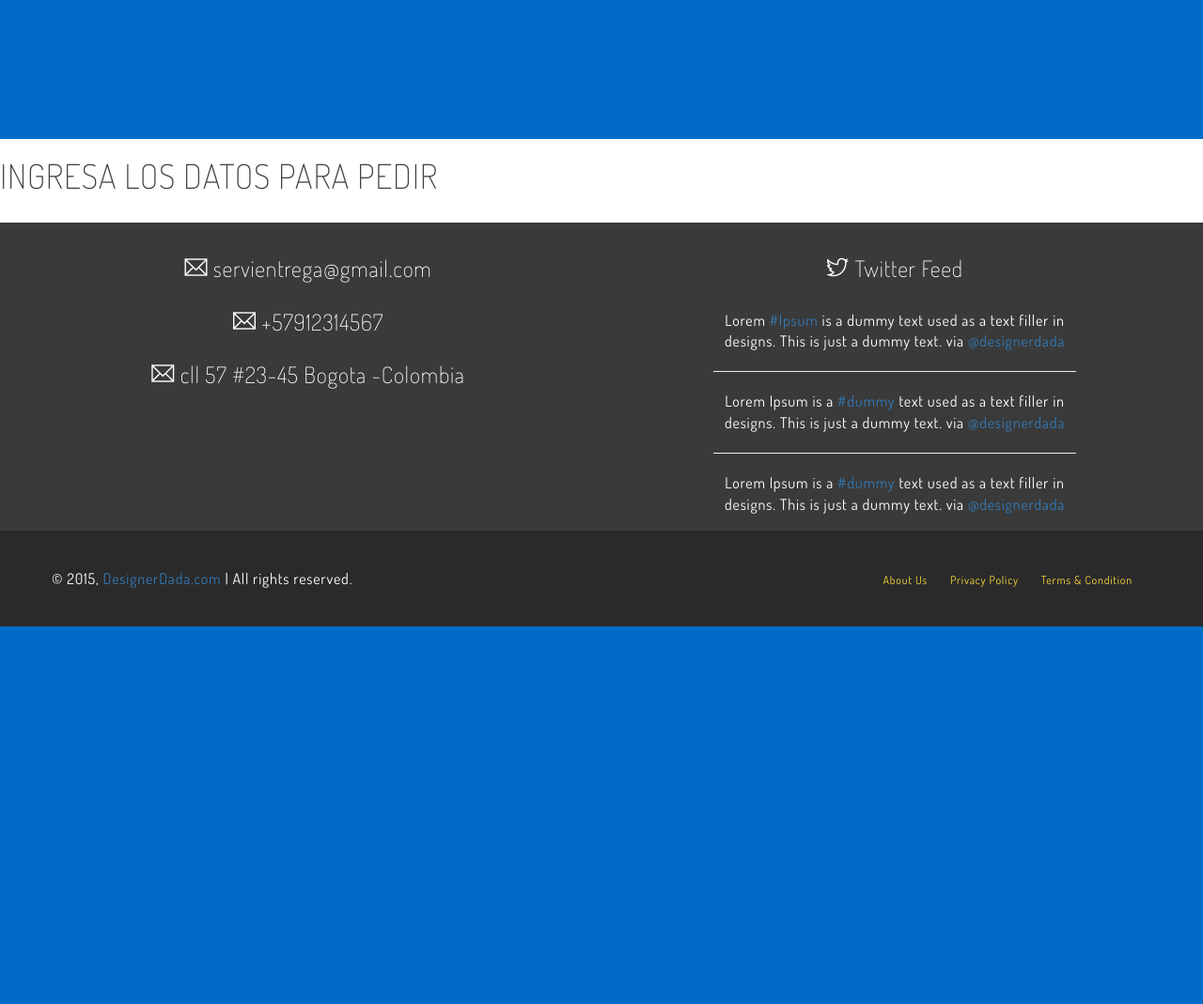
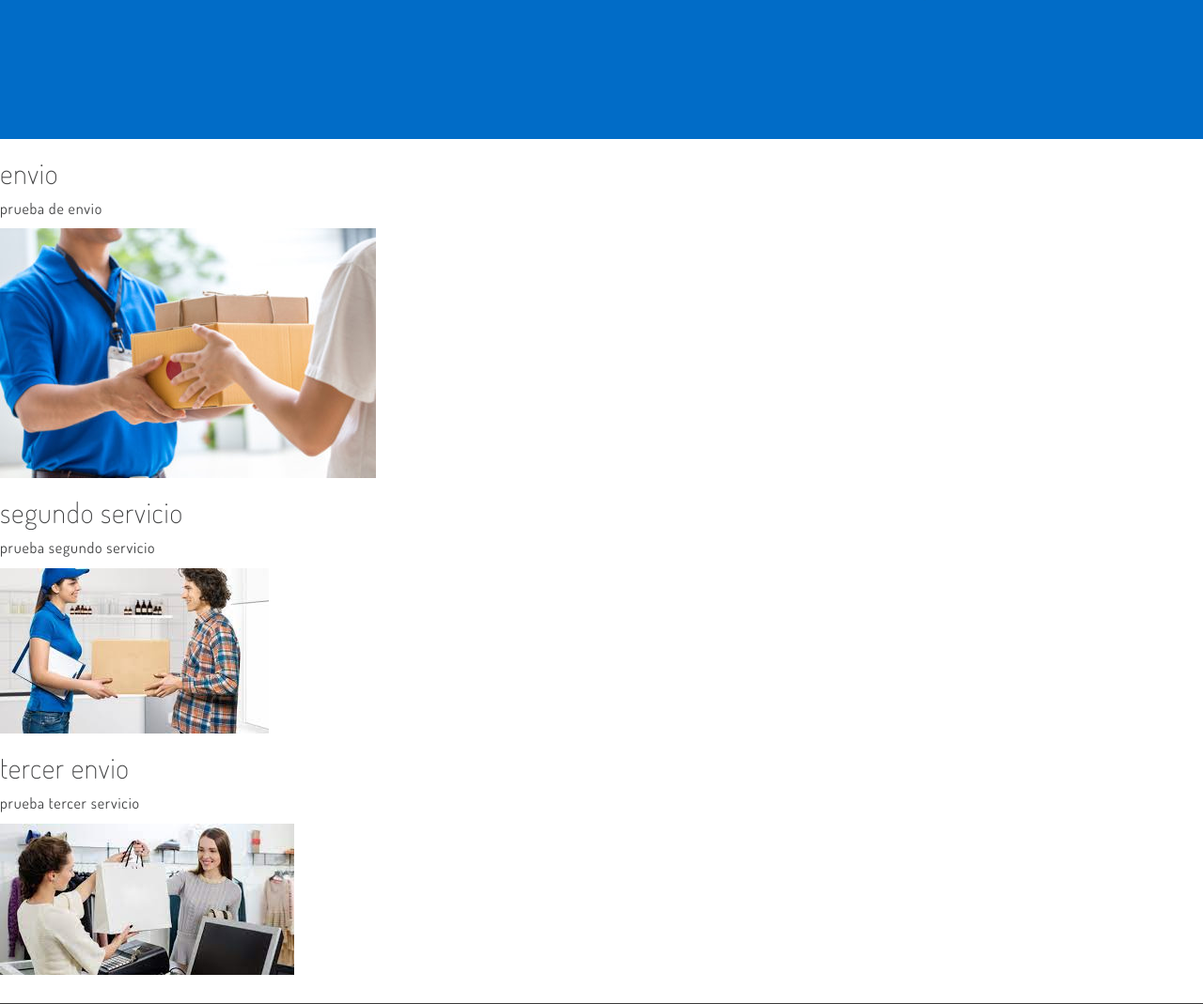
Before and after one commit to alebello3/proyectoFinal, a Django app: page /servicios in a window 1280 px wide. Shown: the part 521-1590 px from the top of the page at 94% size. Before the commit the page ends 1188 px from the top, so only its background shows below. Run offline with Django 4.2, Linux system fonts and the light colour scheme; data comes from the database, SQL or seed files in the repository; both versions use the stored data as it was after the commit.

Commit message:
se agregaron servicios a la app servicios

```diff
--- a/proyectoWebApp/templates/proyectoWebApp/servicios.html
+++ b/proyectoWebApp/templates/proyectoWebApp/servicios.html
@@ -3,8 +3,14 @@
 {% load static %}
 {% block content %}
 
+{% for servicio in servicios%}
 
-<h1>INGRESA LOS DATOS PARA PEDIR</h1>
+<h2>{{servicio.titulo}}</h2>
+<p>{{servicio.contenido}}</p>
+<p><img src="{{servicio.imagen.url}}" alt=""></p>
+
+{% endfor %}
+
 
 
 
--- a/proyectoWebApp/urls.py
+++ b/proyectoWebApp/urls.py
@@ -1,6 +1,8 @@
 from django.contrib import admin
 from django.urls import path
 from proyectoWebApp import views
+from django.conf import settings
+from django.conf.urls.static import static
 
 
 urlpatterns = [
@@ -13,3 +15,5 @@
     path('contacto',views.contacto, name="contacto"),
 
 ]
+
+urlpatterns+= static(settings.MEDIA_URL, document_root = settings.MEDIA_ROOT)
--- a/proyectoWebApp/views.py
+++ b/proyectoWebApp/views.py
@@ -1,4 +1,5 @@
 from django.shortcuts import render, HttpResponse
+from servicios.models import Servicio
 
 # Create your views here.
 
@@ -9,7 +10,8 @@
     return render(request, "proyectoWebApp/nosotros.html")
 
 def servicios (request):
-    return render(request, "proyectoWebApp/servicios.html")
+    servicios= Servicio.objects.all()
+    return render(request, "proyectoWebApp/servicios.html",{"servicios":servicios})
 
 def tienda (request):
     return render(request, "proyectoWebApp/tienda.html")
--- a/servicios/models.py
+++ b/servicios/models.py
@@ -6,7 +6,7 @@
 class Servicio (models.Model):
     titulo= models.CharField(max_length=50)
     contenido=models.CharField(max_length=50)
-    imagen=models.ImageField()
+    imagen=models.ImageField(upload_to='servicios')
     created=models.DateField(auto_now_add=True)
     updated=models.DateField(auto_now_add=True)
 
```
Also changed, not shown: proyectoFinal/settings.py (+7 -0 lines), db.sqlite3, imagen_de_paquete.jpeg (added), media/servicios/descarga.jpg (added), media/servicios/imagen_de_paquete.jpeg (added), media/servicios/print_cuadro.png (added), media/servicios/print_cuadro_cPzquaN.png (added), media/servicios/tecer_imagen.jpg (added), servicios/imagen_de_paquete.jpeg (added), servicios/imagen_de_paquete_4jK5Gkc.jpeg (added), servicios/imagen_de_paquete_BxBKQei.jpeg (added), servicios/imagen_de_paquete_iFkcL0T.jpeg (added), servicios/migrations/0002_alter_servicio_imagen.py (added).
